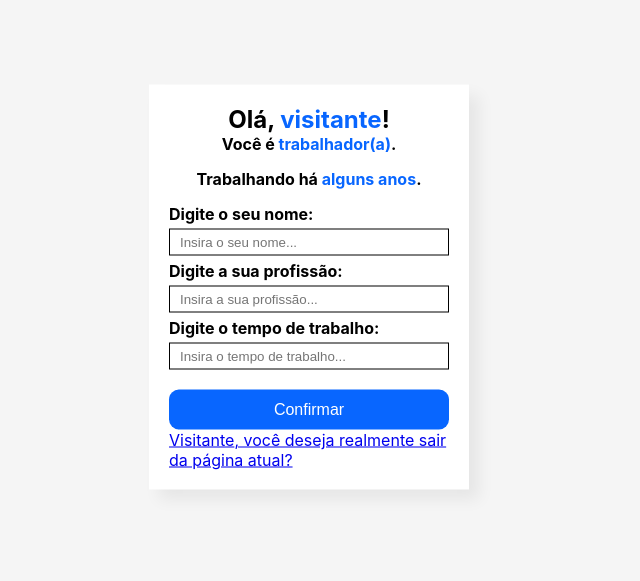
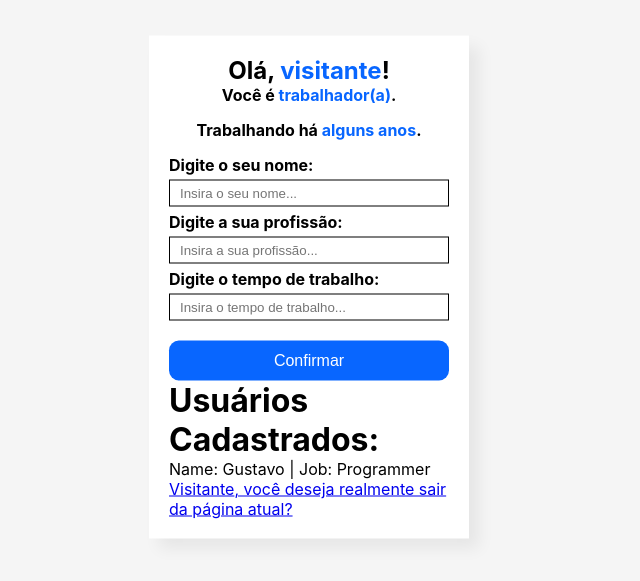
Before and after one commit to Joa0Gustav0/ReactJS, a React (Create React App) app in the folder ex002/: page / in a window 1280 px wide. Shown: the part 113-694 px from the top of the page, without its empty margins (331-971 px from the left). Built offline with nearby package versions, Linux system fonts and the light colour scheme.

Commit message:
📚 Studying React | Lists Rendering

```diff
--- a/ex002/src/components/DisplayName.jsx
+++ b/ex002/src/components/DisplayName.jsx
@@ -5,7 +5,6 @@ export default function DisplayName({name ,currentJob, workingTime, testNum}){
     DisplayName.propTypes = {
         name: propTypes.string,
         currentJob: propTypes.string,
-        workingTime: propTypes.number
     }
     return(
         <div>
--- a/ex002/src/components/SubmitButton.jsx
+++ b/ex002/src/components/SubmitButton.jsx
@@ -1,9 +1,12 @@
 import styles from './styles/SubmitButton.module.css'
 import DefaultInput from './DefaultInput';
 import DisplayName from './DisplayName';
+import UserList from './UsersList';
 import { useState } from 'react'
 
 var informations = {name:null, job:null, workingTime:null}
+
+var registeredUsers = [{name: "Gustavo", job: "Programmer"}]
 
 function SubmitButton(){
     const [initialValue, setInitialValue] = useState("Confirmar")
@@ -14,6 +17,9 @@ function SubmitButton(){
     const [workingTime, setWorkingTime] = useState(null)
 
     const confirm = () => {
+        if (informations.name !== null && informations.job !== null){
+            registeredUsers.push({name: informations.name, job: informations.job})
+        }
         setName(informations.name)
         setJob(informations.job)
         setWorkingTime(informations.workingTime)
@@ -44,6 +50,7 @@ function SubmitButton(){
             <input type="button" className={styles.confirmButton} id="confirm-button" value={initialValue}
             onClick={confirm}
             onMouseLeave={resetState}/>
+            <UserList usersArray={registeredUsers}/>
         </>
     )
 }
--- /dev/null
+++ b/ex002/src/components/UsersList.js
@@ -0,0 +1,13 @@
+export default function UserList({usersArray}){
+    return(
+        <>
+            <h1>Usuários Cadastrados:</h1>
+            {
+                    usersArray.map((currentUser) => (
+                        <p>Name: {currentUser.name} | Job: {currentUser.job}</p>
+                    ))
+            }
+            {console.log(usersArray)}
+        </>
+    )
+}
```
